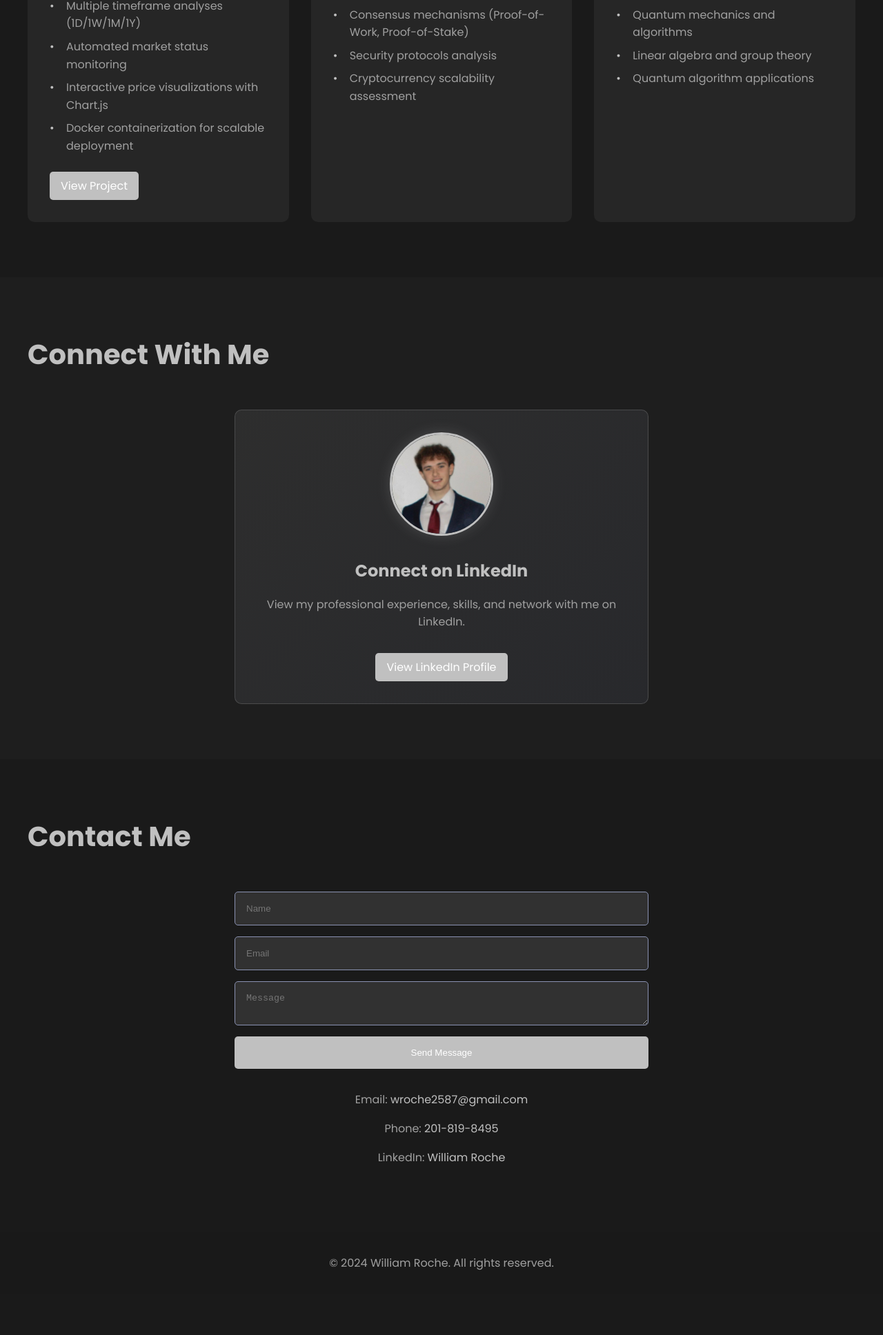
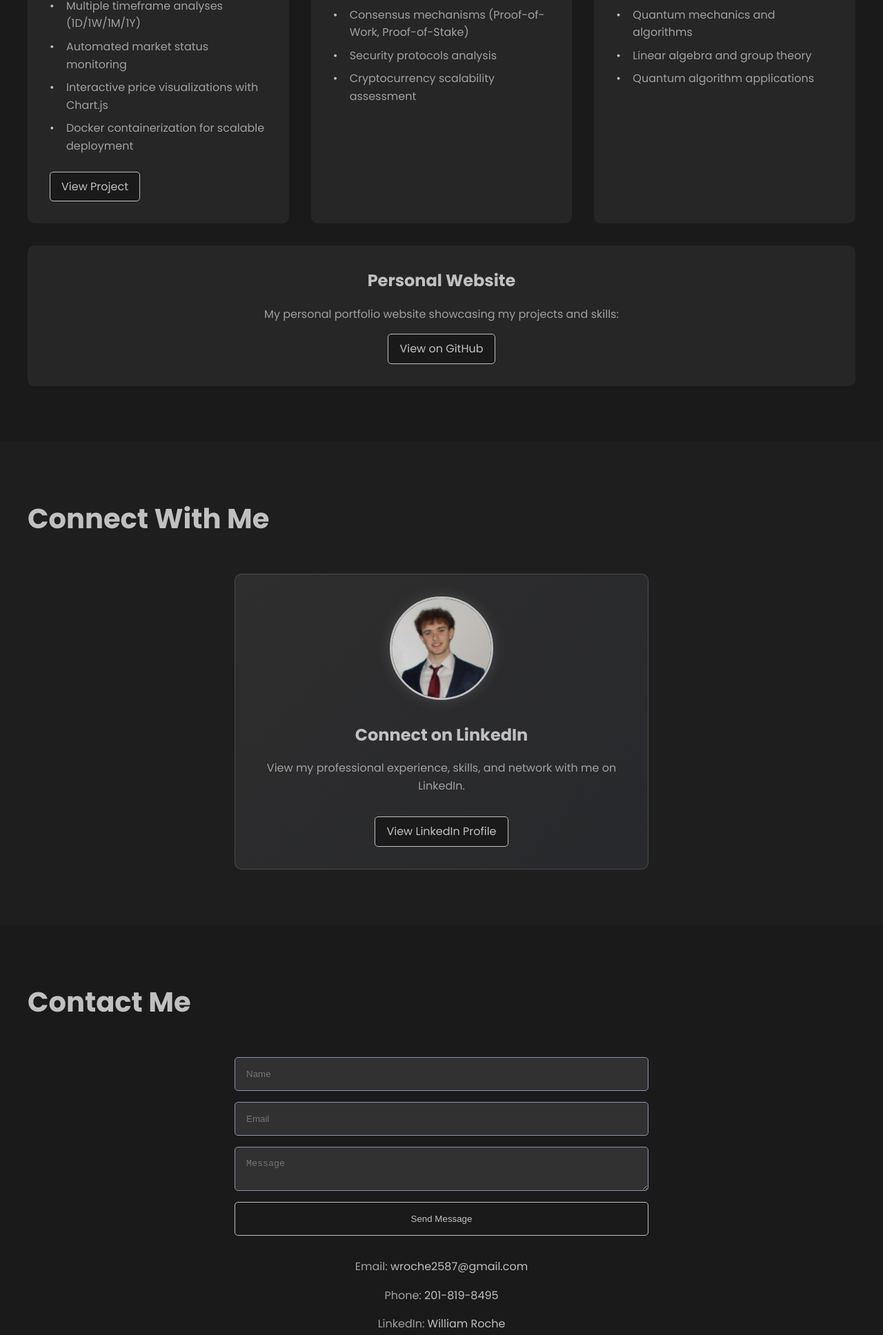
Before and after one commit to WillRoche2587/WillRoche2587.github.io, a website: page index.html in a window 1280 px wide. Shown: the part 1650-3586 px from the top of the page at 69% size. Before the commit the page ends 3527 px from the top, so only its background shows below. Drawn offline with nearby package versions, Linux system fonts and the light colour scheme; animation ran at ten frames a second.

Commit message:
Add GitHub repository link and update button styling: - Add personal website project card with GitHub link - Center full-width project card content - Update all buttons to black background with silver text

```diff
--- a/index.html
+++ b/index.html
@@ -94,6 +94,11 @@
                             <li>Quantum algorithm applications</li>
                         </ul>
                     </div>
+                    <div class="project-card full-width">
+                        <h3>Personal Website</h3>
+                        <p>My personal portfolio website showcasing my projects and skills:</p>
+                        <a href="https://github.com/wroche2587/WilliamRocheWebsite" target="_blank" class="project-link">View on GitHub</a>
+                    </div>
                 </div>
             </div>
         </section>
--- a/styles.css
+++ b/styles.css
@@ -193,6 +193,21 @@ h2 {
     transition: transform 0.3s ease;
 }
 
+.project-card.full-width {
+    grid-column: 1 / -1;
+    text-align: center;
+}
+
+.project-card.full-width ul {
+    display: inline-block;
+    text-align: left;
+    margin: 1.5rem auto;
+}
+
+.project-card.full-width .project-link {
+    margin: 0 auto;
+}
+
 .project-card:hover {
     transform: translateY(-5px);
 }
@@ -230,15 +245,17 @@ h2 {
 .project-link {
     display: inline-block;
     padding: 0.5rem 1rem;
-    background-color: var(--primary-color);
-    color: var(--text-color);
+    background-color: var(--secondary-color);
+    color: var(--primary-color);
     text-decoration: none;
     border-radius: 5px;
     transition: background-color 0.3s ease;
+    border: 1px solid var(--primary-color);
 }
 
 .project-link:hover {
-    background-color: #a0a0a0;
+    background-color: var(--primary-color);
+    color: var(--secondary-color);
 }
 
 /* Contact Section */
@@ -264,16 +281,17 @@ h2 {
 
 .contact-form button {
     padding: 1rem 2rem;
-    background-color: var(--primary-color);
-    color: var(--text-color);
-    border: none;
+    background-color: var(--secondary-color);
+    color: var(--primary-color);
+    border: 1px solid var(--primary-color);
     border-radius: 5px;
     cursor: pointer;
-    transition: background-color 0.3s ease;
+    transition: all 0.3s ease;
 }
 
 .contact-form button:hover {
-    background-color: #4A5DB3;
+    background-color: var(--primary-color);
+    color: var(--secondary-color);
 }
 
 .contact-info {
@@ -355,16 +373,18 @@ footer {
 .contact-link {
     display: inline-block;
     padding: 0.8rem 2rem;
-    background-color: var(--primary-color);
-    color: var(--text-color);
+    background-color: var(--secondary-color);
+    color: var(--primary-color);
     text-decoration: none;
     border-radius: 5px;
     transition: all 0.3s ease;
     font-weight: 500;
+    border: 1px solid var(--primary-color);
 }
 
 .contact-link:hover {
-    background-color: #a0a0a0;
+    background-color: var(--primary-color);
+    color: var(--secondary-color);
     transform: translateY(-2px);
 }
 
```
